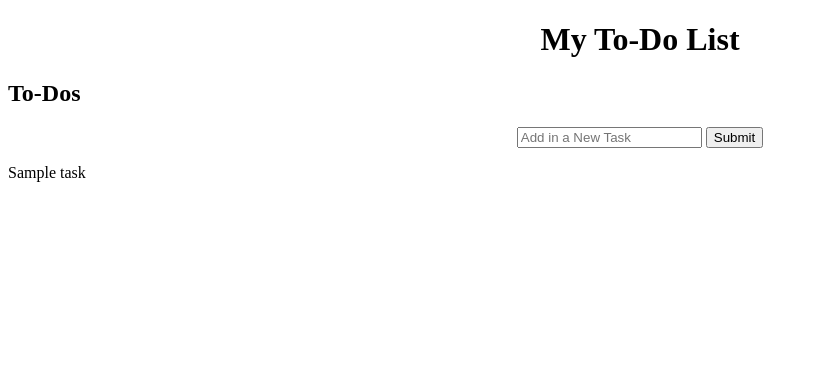
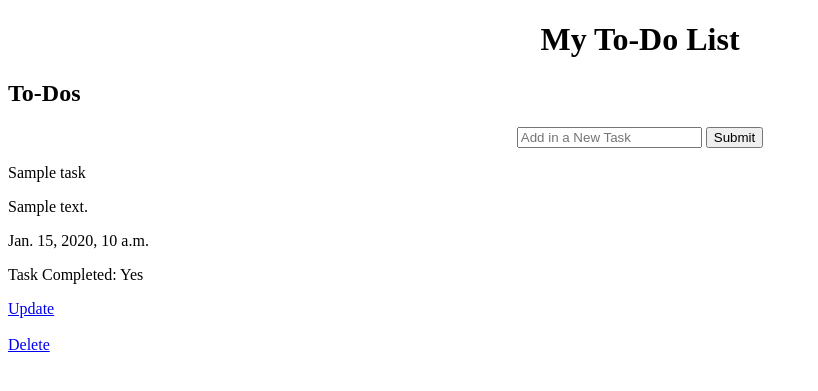
Before and after one commit to DePaul-CSC-394-401/mini-project-team-1, a Django app: page /tasks in a window 1280 px wide. Shown: the top 391 px of the page, without its empty margins (0-818 px from the left). Run offline with Django 5.2, Linux system fonts and the light colour scheme; tables that the repository leaves empty hold one stand-in row (values such as "Sample post").

Commit message:
To Do list
The functionality of the todo list is done, now I just need to make it look nicer

```diff
--- a/templates/tasks.html
+++ b/templates/tasks.html
@@ -21,9 +21,17 @@
     {% for task in tasks %}
 
         <p> {{task}}</p>
-       <!-- <p> {{task.task_description}} </p> -->
-       <!-- <p> {{task.created_at}} </p> -->
-       <!-- <p> {{task.completed}} </p> -->
+        <p>{{task.task_description}}</p>
+        <p>{{task.created_at}}</p>
+        {% if task.completed == True %}
+            <p> Task Completed: Yes</p>
+        {% else %}
+            <p> Task Completed: No</p>
+        {% endif %}
+        <a href="{% url 'task_update' task.id %}"> Update</a>
+        <br> <br>
+        <a href="{% url 'task_delete' task.id %}"> Delete</a>
+        <br> <br>
 
         {% empty %}
         <h3> Currently No Tasks in List</h3>
--- a/todo_app/urls.py
+++ b/todo_app/urls.py
@@ -1,12 +1,14 @@
 from django.urls import path, include
 from . import views
 from django.contrib import admin
-from .views import taskList, createList
+from .views import taskList, updateTask, deleteTask
 
 urlpatterns = [
     path('', views.index, name='index'),
     path('signup', views.signup, name='signup'),
     path('userlogin', views.userlogin, name='userlogin'),
     path('logout', views.logout, name='logout'),
-    path('tasks', views.taskList, name='tasks')
+    path('tasks', views.taskList, name='tasks'),
+    path('task_update/<str:pk>/', views.updateTask, name='task_update'),
+    path('task_delete/<str:pk>/', views.deleteTask, name='task_delete')
 ]
--- a/todo_app/views.py
+++ b/todo_app/views.py
@@ -58,10 +58,28 @@ def taskList(request):
     context = {'tasks': tasks, 'TaskForm': form}
     return render(request, 'tasks.html', context)
 
-class createList(CreateView):
-    model = Task
-    fields = ['task_name', 'task_description', 'completed']
-    success_url = reverse_lazy('tasks')
+
+def updateTask(request, pk):
+
+    tasks = Task.objects.get(id=pk)
+    form = TaskForm(instance=tasks)
+    if request.method == 'POST':
+        form = TaskForm(request.POST, instance=tasks)
+        if form.is_valid():
+            form.save()
+
+        return redirect('/tasks')
+    context = {'TaskForm': form}
+    return render(request, 'task_update.html', context)
+
+def deleteTask(request, pk):
+
+    tasks = Task.objects.get(id=pk)
+    if request.method == 'POST':
+        tasks.delete()
+        return redirect('/tasks')
+    context = {'tasks': tasks}
+    return render(request, 'task_delete.html', context)
 
 
 
```
Also changed, not shown: templates/task_create.html (deleted, +0 -11 lines), templates/task_delete.html (added, +22 -0 lines), templates/task_update.html (added, +18 -0 lines).
